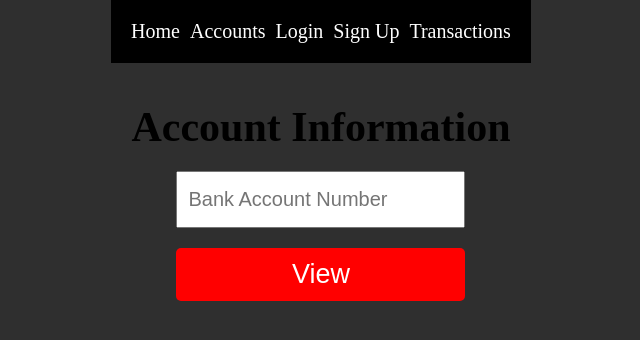
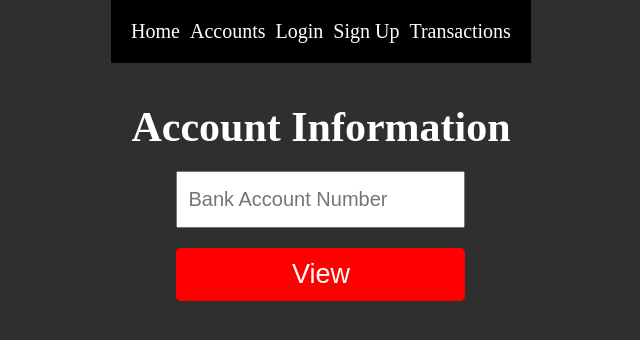
Before and after one commit to SHEEPDOG0351/bank_web_application, a Flask app: page / in a window 1280 px wide. Shown: the top 340 px of the page, without its empty margins (319-959 px from the left). Run offline with Flask 3, Linux system fonts and the light colour scheme.

Commit message:
fixed color white to be applied to body

```diff
--- a/templates/accounts.html
+++ b/templates/accounts.html
@@ -24,6 +24,7 @@
         align-items: center;
         justify-content: center;
         flex-direction: column;
+        color: white;
     }
 
     nav {
--- a/templates/index.html
+++ b/templates/index.html
@@ -19,6 +19,7 @@
         align-items: center;
         justify-content: center;
         flex-direction: column;
+        color: white;
     }
 
     nav {
--- a/templates/login.html
+++ b/templates/login.html
@@ -19,6 +19,7 @@
         align-items: center;
         justify-content: center;
         flex-direction: column;
+        color: white;
     }
 
     nav {
--- a/templates/signup.html
+++ b/templates/signup.html
@@ -19,6 +19,7 @@
         align-items: center;
         justify-content: center;
         flex-direction: column;
+        color: white;
     }
 
     nav {
```
